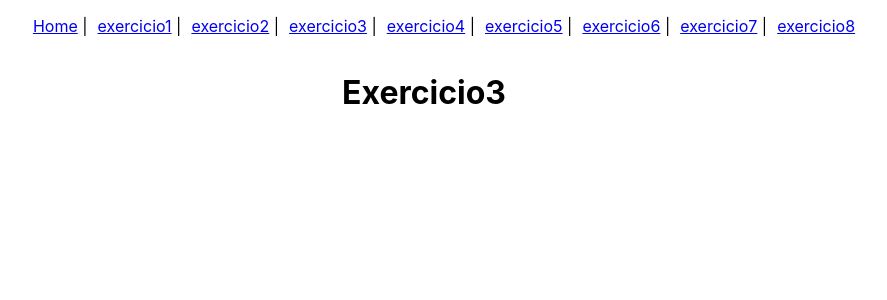
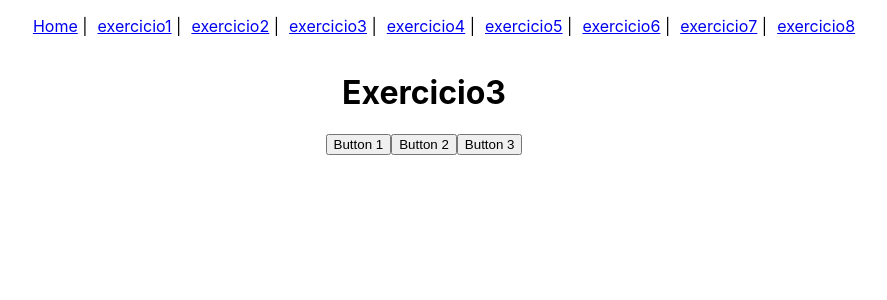
Before and after one commit to andradeviniicius/reactExercises, a React (Vite) app: page /exercicio3 in a window 1280 px wide. Shown: the top 300 px of the page, without its empty margins (216-1103 px from the left). Built offline with nearby package versions, Linux system fonts and the light colour scheme.

Commit message:
challeng3 complete

```diff
--- /dev/null
+++ b/src/components/exercicio3/MainButton.jsx
@@ -0,0 +1,11 @@
+export default function MainButton(props){
+    function clickHandler(e){
+        alert(e.target.innerText)
+    }
+
+    return (
+        <button onClick={clickHandler}>
+            {props.children}
+        </button>
+    )
+}
--- a/src/components/exercicio3/index.jsx
+++ b/src/components/exercicio3/index.jsx
@@ -1,5 +1,24 @@
+import MainButton from "./MainButton";
+
 function Exercicio3() {
-	return <h1 className='title'>Exercicio3</h1>
+  return (
+    <>
+      <h1 className="title">Exercicio3</h1>
+      <div
+        style={{
+          display: "flex",
+          alignItems: "start",
+          justifyContent: "center",
+          width: "100%",
+          height: "100%",
+        }}
+      >
+        <MainButton>Button 1</MainButton>
+        <MainButton>Button 2</MainButton>
+        <MainButton>Button 3</MainButton>
+      </div>
+    </>
+  );
 }
 
-export default Exercicio3
+export default Exercicio3;
```
